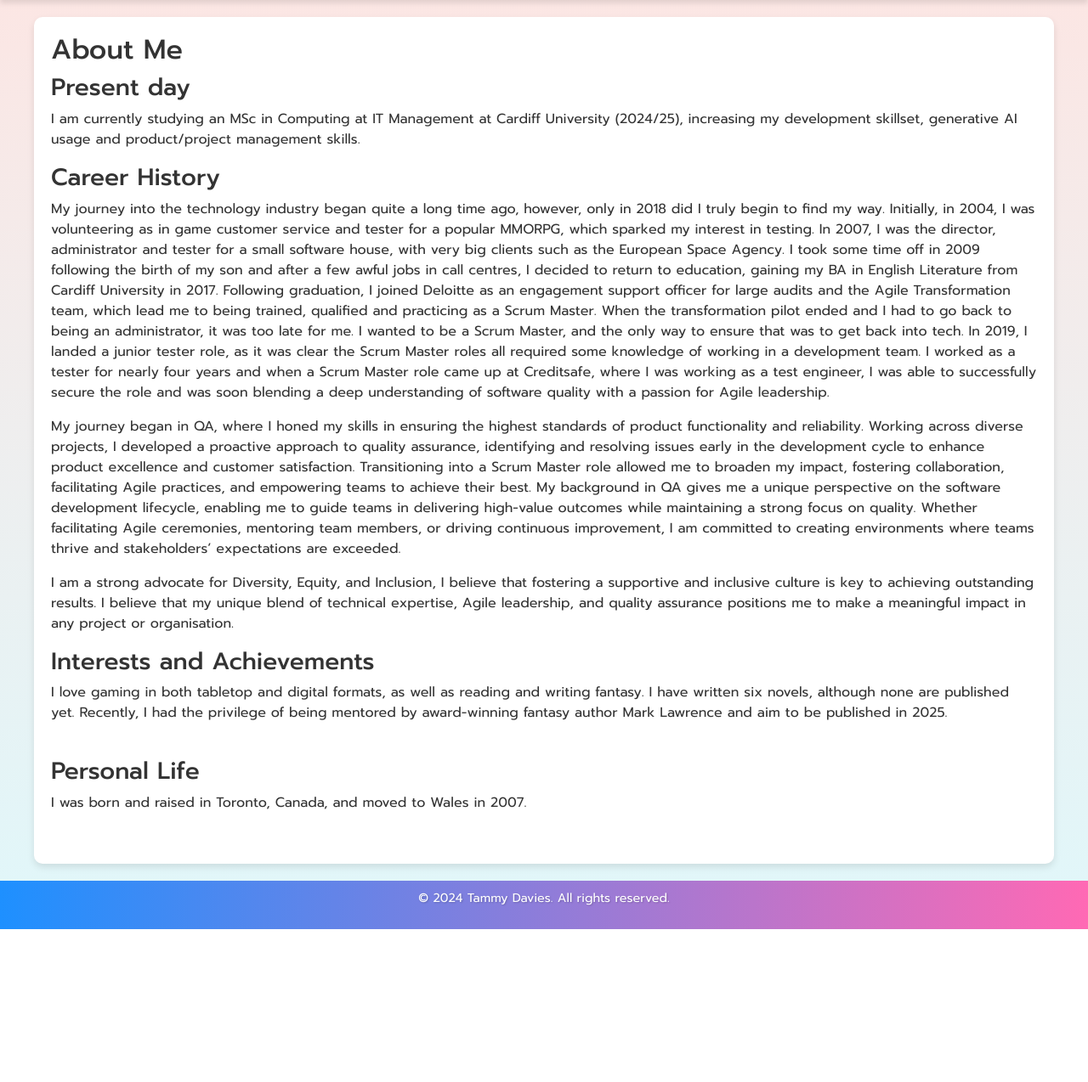
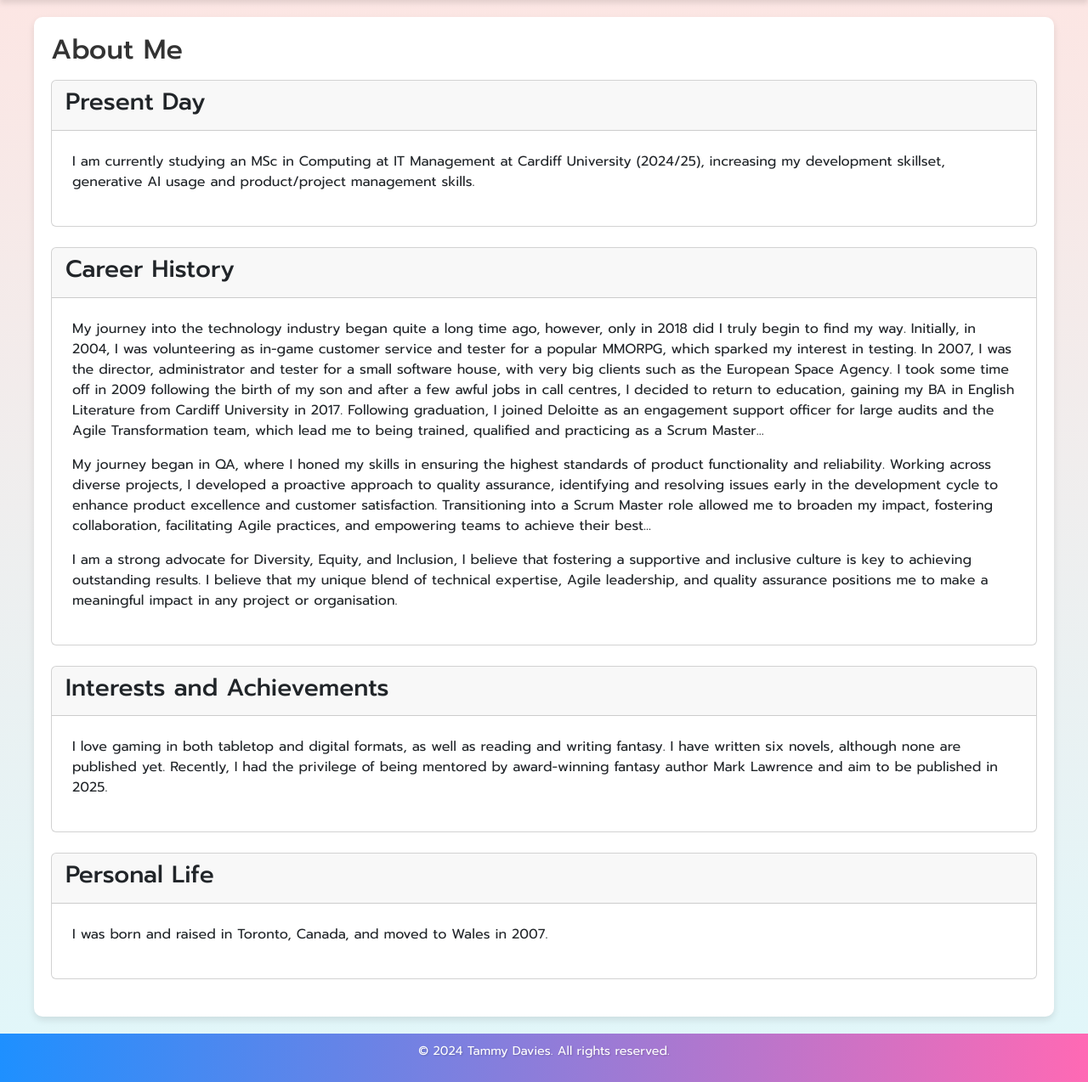
Before and after one commit to tsdavies/tsotterbrook-website, a Flask app: page / in a window 1280 px wide. Shown: the part 138-1412 px from the top of the page at 85% size. Before the commit the page ends 1232 px from the top, so only its background shows below. Run offline with Flask 3, Linux system fonts and the light colour scheme.

Commit message:
fix: prefer card layout on about page

```diff
--- a/app/about/templates/about.html
+++ b/app/about/templates/about.html
@@ -1,55 +1,84 @@
-{% extends "page_template.html" %} {% block content %}
-    <h2>About Me</h2>
-    <section>
-        <h3>Present day</h3>
-        <p>I am currently studying an MSc in Computing at IT Management at Cardiff University (2024/25), increasing my
-            development skillset, generative AI usage and product/project management skills. </p>
-    </section>
-    <section>
-        <h3>Career History</h3>
-        <p>My journey into the technology industry began quite a long time ago, however, only in 2018 did I truly begin
-            to find my way. Initially, in 2004, I was volunteering as in game customer service and tester for a popular
-            MMORPG, which sparked my interest in testing. In 2007, I was the director, administrator and tester for a
-            small software house, with very big clients such as the European Space Agency. I took some time off in 2009
-            following the birth of my son and after a few awful jobs in call centres, I decided to return to education,
-            gaining my BA in English Literature from Cardiff University in 2017. Following graduation, I joined Deloitte
-            as an engagement support officer for large audits and the Agile Transformation team, which lead me to being
-            trained, qualified and practicing as a Scrum Master. When the transformation pilot ended and I had to go
-            back to being an administrator, it was too late for me. I wanted to be a Scrum Master, and the only way to
-            ensure that was to get back into tech. In 2019, I landed a junior tester role, as it was clear the Scrum
-            Master roles all required some knowledge of working in a development team. I worked as a tester for nearly
-            four years and when a Scrum Master role came up at Creditsafe, where I was working as a test engineer, I was
-            able to successfully secure the role and was soon blending a deep understanding of software quality with a
-            passion for Agile leadership. </p>
-        <p>My journey began in QA, where I honed my skills in ensuring the highest standards of product functionality
-            and reliability. Working across diverse projects, I developed a proactive approach to quality assurance,
-            identifying and resolving issues early in the development cycle to enhance product excellence and customer
-            satisfaction. Transitioning into a Scrum Master role allowed me to broaden my impact, fostering
-            collaboration, facilitating Agile practices, and empowering teams to achieve their best. My background in QA
-            gives me a unique perspective on the software development lifecycle, enabling me to guide teams in
-            delivering high-value outcomes while maintaining a strong focus on quality. Whether facilitating Agile
-            ceremonies, mentoring team members, or driving continuous improvement, I am committed to creating
-            environments where teams thrive and stakeholders’ expectations are exceeded.</p>
-        <p>I am a strong advocate for Diversity, Equity, and Inclusion, I believe that fostering a supportive and
-            inclusive culture is key to achieving outstanding results. I believe that my unique blend of technical
-            expertise, Agile leadership, and quality assurance positions me to make a meaningful impact in any project
-            or organisation. </p>
-    </section>
+{% extends "page_template.html" %}
+{% block content %}
+	<h2>About Me</h2>
 
-    <section>
-        <h3>Interests and Achievements</h3>
-        <p>I love gaming in both tabletop and digital formats, as well as reading and writing fantasy. I have
-            written six novels, although none are published yet. Recently, I had the privilege of being mentored by
-            award-winning fantasy author Mark Lawrence and aim to be published in 2025.</p>
-    </section>
+	<section class="card mb-4 my-2">
+		<div class="card-header">
+			<h3>Present Day</h3>
+		</div>
+		<div class="card-body">
+			<p>
+				I am currently studying an MSc in Computing at IT Management at Cardiff University (2024/25), increasing
+				my
+				development skillset, generative AI usage and product/project management skills.
+			</p>
+		</div>
+	</section>
 
-    <section class="my-4">
-        <h3>Personal Life</h3>
-        <p>I was born and raised in Toronto, Canada, and moved to Wales in 2007. </p>
-    </section>
+	<section class="card mb-4">
+		<div class="card-header">
+			<h3>Career History</h3>
+		</div>
+		<div class="card-body">
+			<p>
+				My journey into the technology industry began quite a long time ago, however, only in 2018 did I truly
+				begin
+				to find my way. Initially, in 2004, I was volunteering as in-game customer service and tester for a
+				popular
+				MMORPG, which sparked my interest in testing. In 2007, I was the director, administrator and tester for
+				a
+				small software house, with very big clients such as the European Space Agency. I took some time off in
+				2009
+				following the birth of my son and after a few awful jobs in call centres, I decided to return to
+				education,
+				gaining my BA in English Literature from Cardiff University in 2017. Following graduation, I joined
+				Deloitte
+				as an engagement support officer for large audits and the Agile Transformation team, which lead me to
+				being
+				trained, qualified and practicing as a Scrum Master...
+			</p>
+			<p>
+				My journey began in QA, where I honed my skills in ensuring the highest standards of product
+				functionality
+				and reliability. Working across diverse projects, I developed a proactive approach to quality assurance,
+				identifying and resolving issues early in the development cycle to enhance product excellence and
+				customer
+				satisfaction. Transitioning into a Scrum Master role allowed me to broaden my impact, fostering
+				collaboration, facilitating Agile practices, and empowering teams to achieve their best...
+			</p>
+			<p>
+				I am a strong advocate for Diversity, Equity, and Inclusion, I believe that fostering a supportive and
+				inclusive culture is key to achieving outstanding results. I believe that my unique blend of technical
+				expertise, Agile leadership, and quality assurance positions me to make a meaningful impact in any
+				project
+				or organisation.
+			</p>
+		</div>
+	</section>
 
+	<section class="card mb-4">
+		<div class="card-header">
+			<h3>Interests and Achievements</h3>
+		</div>
+		<div class="card-body">
+			<p>
+				I love gaming in both tabletop and digital formats, as well as reading and writing fantasy. I have
+				written
+				six novels, although none are published yet. Recently, I had the privilege of being mentored by
+				award-winning
+				fantasy author Mark Lawrence and aim to be published in 2025.
+			</p>
+		</div>
+	</section>
 
-
-
-
+	<section class="card mb-4">
+		<div class="card-header">
+			<h3>Personal Life</h3>
+		</div>
+		<div class="card-body">
+			<p>
+				I was born and raised in Toronto, Canada, and moved to Wales in 2007.
+			</p>
+		</div>
+	</section>
 {% endblock %}
```
